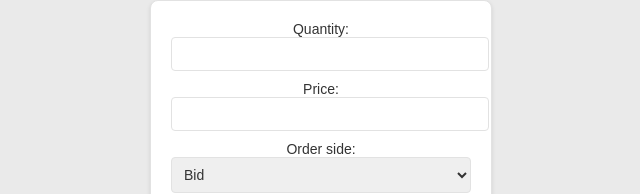
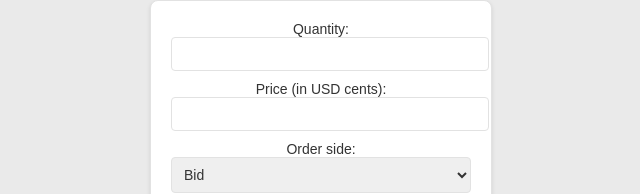
Before and after one commit to vrmiguel/orderbook, a React (Create React App) app in the folder frontend/: page / in a window 1280 px wide. Shown: the top 194 px of the page, without its empty margins (319-959 px from the left). Built offline with nearby package versions, Linux system fonts and the light colour scheme; no server answers.

Commit message:
feat(front): better text for OrderForm

```diff
--- a/frontend/src/OrderForm.tsx
+++ b/frontend/src/OrderForm.tsx
@@ -41,7 +41,7 @@ const OrderForm: React.FC<OrderFormProps> = ({ createOrder }) => {
             </div>
             <div className="form-row">
                 <label>
-                    Price:
+                    Price (in USD cents):
                     <input type="number" value={price} onChange={handlePriceChange} />
                 </label>
             </div>
```
